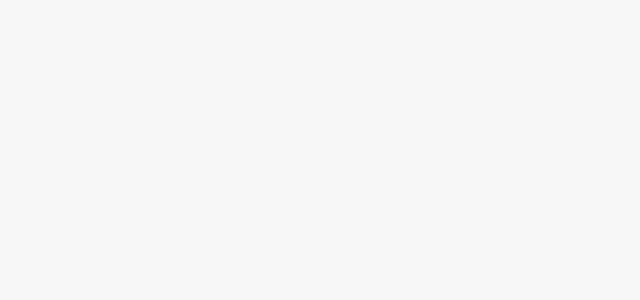
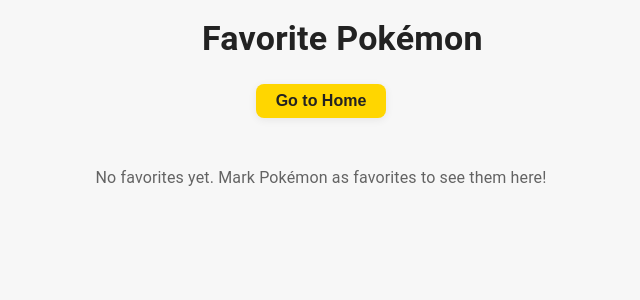
Before and after one commit to AyanMalaviya/Pokedex, a React (Create React App) app: page /Pokedex/favorites in a window 1280 px wide. Before the commit this address had no page. Shown: the top 300 px of the page, without its empty margins (319-959 px from the left). Built offline with nearby package versions, Linux system fonts and the light colour scheme; some icons are missing; the HTML template or start-up script is replaced by a standard one.

Commit message:
gitpages

```diff
--- a/src/App.jsx
+++ b/src/App.jsx
@@ -11,7 +11,7 @@
   return (
     <FavoritesProvider>
       <ErrorBoundary>
-        <Router basename="/">
+        <Router basename="/Pokedex">
           <Routes>
             <Route path="/" element={<Home />} />
             <Route path="/pokemon/:name" element={<PokemonDetail />} />
--- a/src/Pages/Favorites.jsx
+++ b/src/Pages/Favorites.jsx
@@ -40,6 +40,24 @@
       <Typography variant="h4" sx={{ mb: 3, fontWeight: 700, textAlign: 'center' }}>
         <StarIcon sx={{ color: '#FFD600', mb: '-6px', mr: 1 }} /> Favorite Pokémon
       </Typography>
+      <Box sx={{ display: 'flex', justifyContent: 'center', mb: 3 }}>
+        <button
+          onClick={() => navigate('/')}
+          style={{
+            background: '#FFD600',
+            color: '#222',
+            border: 'none',
+            borderRadius: 8,
+            padding: '8px 20px',
+            fontWeight: 600,
+            fontSize: '1rem',
+            cursor: 'pointer',
+            boxShadow: '0 2px 8px rgba(0,0,0,0.07)'
+          }}
+        >
+          Go to Home
+        </button>
+      </Box>
       {loading ? (
         <Box sx={{ display: 'flex', justifyContent: 'center', mt: 8 }}>
           <CircularProgress size={60} color="primary" />
@@ -74,7 +92,7 @@
                 onClick={() => navigate(`/pokemon/${pokemon.name}`)}
               >
                 <Box sx={{ position: 'absolute', top: 12, right: 12, zIndex: 2 }}>
-                  <StarIcon sx={{ color: '#FFD600', fontSize: 32 }} />
+                  <StarIcon sx={{ color: '#FFD600', fontSize: 32, opacity: 1 }} />
                 </Box>
                 <CardMedia
                   component="img"
```
